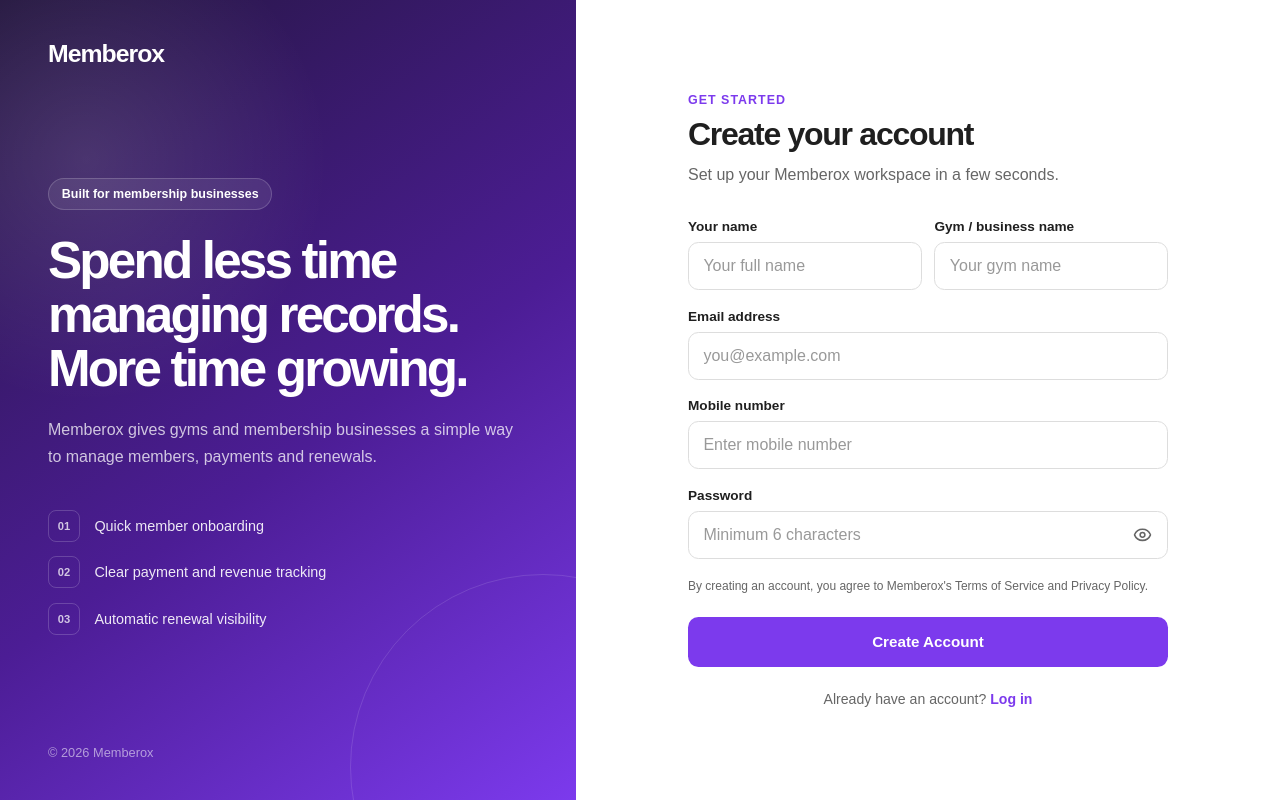
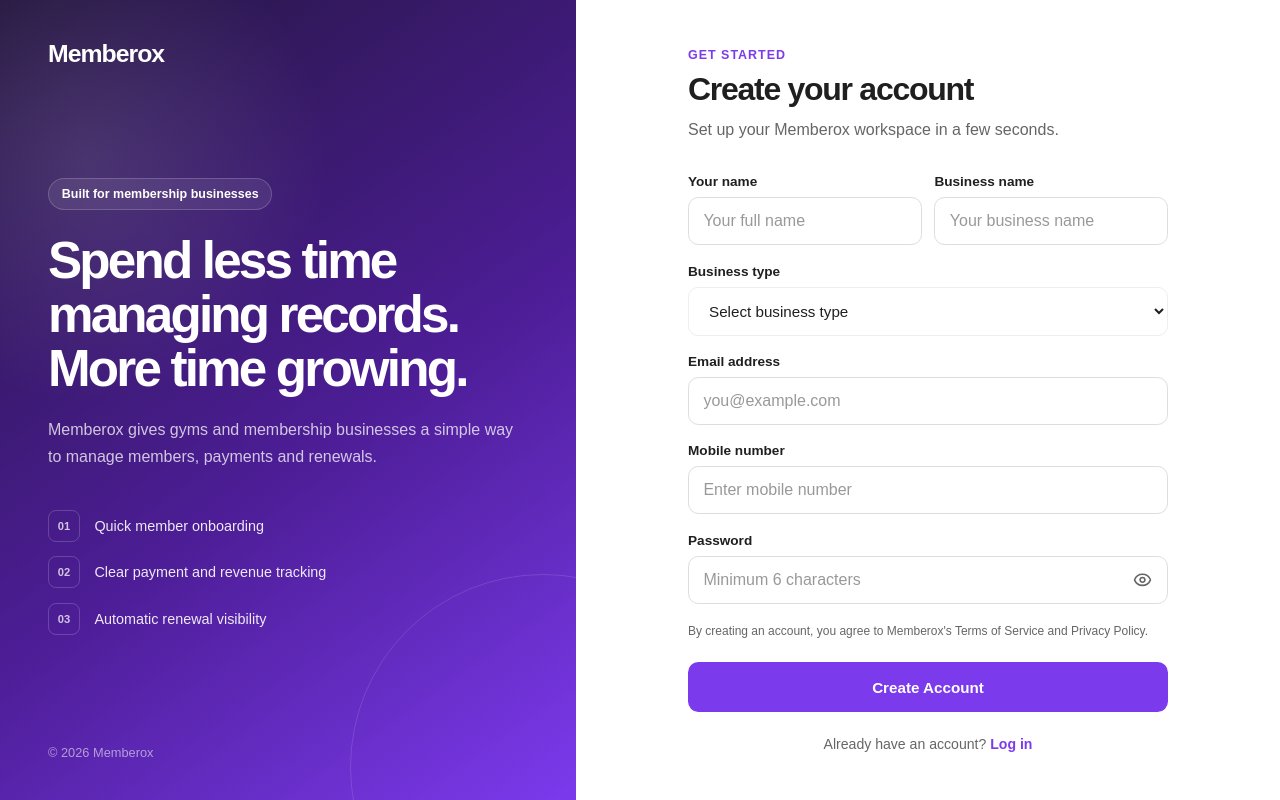
Before and after one commit to viPin-k06/Memberox, a React (Vite) app in the folder frontend/: page /signup in a window 1280 px wide. Built offline with nearby package versions, Linux system fonts and the light colour scheme; no server answers.

Commit message:
feat: implement Supabase authentication and business signup

```diff
--- a/frontend/src/pages/Auth.module.css
+++ b/frontend/src/pages/Auth.module.css
@@ -416,6 +416,37 @@
    TABLET
 ========================= */
 
+.field select {
+  width: 100%;
+  min-width: 0;
+  padding: 0.875rem 1rem;
+
+  font: inherit;
+  font-size: 0.95rem;
+
+  color: var(--text, #1f1f1f);
+  background-color: var(--white, #fff);
+
+  border: 1px solid var(--border, #ddd);
+  border-radius: 0.625rem;
+
+  cursor: pointer;
+  transition:
+    border-color 0.2s ease,
+    box-shadow 0.2s ease;
+}
+
+.field select:focus {
+  outline: none;
+  border-color: var(--primary, #7c3aed);
+  box-shadow: 0 0 0 3px rgb(124 58 237 / 12%);
+}
+
+.field select:disabled {
+  cursor: not-allowed;
+  opacity: 0.6;
+}
+
 @media (max-width: 950px) {
   .authPage {
     grid-template-columns: 1fr;
--- a/frontend/src/pages/Login.jsx
+++ b/frontend/src/pages/Login.jsx
@@ -2,6 +2,7 @@
 import { Link, useNavigate } from "react-router-dom";
 import { Eye, EyeOff } from "lucide-react";
 import styles from "./Auth.module.css";
+import { supabase } from "../lib/supabase";
 
 const Login = () => {
   const navigate = useNavigate();
@@ -10,8 +11,9 @@
   const [password, setPassword] = useState("");
   const [showPassword, setShowPassword] = useState(false);
   const [error, setError] = useState("");
+  const [loading, setLoading] = useState(false);
 
-  const submitHandler = (e) => {
+  const submitHandler = async (e) => {
     e.preventDefault();
 
     if (!email.trim() || !password.trim()) {
@@ -20,9 +22,29 @@
     }
 
     setError("");
+    setLoading(true);
 
-    // Temporary until backend authentication is connected.
-    navigate("/dashboard");
+    try {
+      const { data, error: loginError } =
+        await supabase.auth.signInWithPassword({
+          email: email.trim(),
+          password,
+        });
+
+      if (loginError) {
+        throw loginError;
+      }
+
+      if (!data.session) {
+        throw new Error("Unable to log in. Please try again.");
+      }
+
+      navigate("/dashboard", { replace: true });
+    } catch (err) {
+      setError(err.message || "Login failed. Please try again.");
+    } finally {
+      setLoading(false);
+    }
   };
 
   return (
@@ -128,14 +150,17 @@
               </button>
             </div>
 
-            <button type="submit" className={styles.submitButton}>
-              Log In
+            <button
+              type="submit"
+              className={styles.submitButton}
+              disabled={loading}
+            >
+              {loading ? "Logging in..." : "Log In"}
             </button>
           </form>
 
           <p className={styles.switchText}>
-            Don't have an account?{" "}
-            <Link to="/signup">Create an account</Link>
+            Don't have an account? <Link to="/signup">Create an account</Link>
           </p>
         </div>
       </section>
--- a/frontend/src/pages/Signup.jsx
+++ b/frontend/src/pages/Signup.jsx
@@ -1,15 +1,14 @@
 import React, { useState } from "react";
-import { Link, useNavigate } from "react-router-dom";
-import { Eye, EyeOff, Phone } from "lucide-react";
+import { Link } from "react-router-dom";
+import { Eye, EyeOff } from "lucide-react";
 import styles from "./Auth.module.css";
 import { supabase } from "../lib/supabase";
 
 const Signup = () => {
-  const navigate = useNavigate();
-
   const [formData, setFormData] = useState({
     ownerName: "",
-    gymName: "",
+    businessName: "",
+    businessType: "",
     email: "",
     mobile: "",
     password: "",
@@ -32,11 +31,13 @@
   const submitHandler = async (e) => {
     e.preventDefault();
 
-    const { ownerName, gymName, email, mobile, password } = formData;
+    const { ownerName, businessName, businessType, email, mobile, password } =
+      formData;
 
     if (
       !ownerName.trim() ||
-      !gymName.trim() ||
+      !businessName.trim() ||
+      !businessType.trim() ||
       !email.trim() ||
       !mobile.trim() ||
       !password.trim()
@@ -66,11 +67,20 @@
         options: {
           data: {
             full_name: ownerName.trim(),
-            business_name: gymName.trim(),
+            business_name: businessName.trim(),
+            organization_type: businessType,
             phone: mobile.trim(),
           },
         },
       });
+
+      console.log("Signup result:", {
+        userId: data?.user?.id,
+        identities: data?.user?.identities,
+        hasSession: Boolean(data?.session),
+        error: signupError?.message,
+      });
+
       if (signupError) {
         throw signupError;
       }
@@ -163,17 +173,36 @@
               </label>
 
               <label className={styles.field}>
-                <span>Gym / business name</span>
+                <span>Business name</span>
 
                 <input
                   type="text"
-                  name="gymName"
-                  placeholder="Your gym name"
-                  value={formData.gymName}
+                  name="businessName"
+                  placeholder="Your business name"
+                  value={formData.businessName}
                   onChange={inputHandler}
                 />
               </label>
             </div>
+
+            <label className={styles.field}>
+              <span>Business type</span>
+
+              <select
+                name="businessType"
+                value={formData.businessType}
+                onChange={inputHandler}
+                required
+              >
+                <option value="">Select business type</option>
+                <option value="gym">Gym / Fitness Center</option>
+                <option value="yoga">Yoga / Pilates Studio</option>
+                <option value="swimming">Swimming Academy</option>
+                <option value="dance">Dance Academy</option>
+                <option value="martial_arts">Martial Arts Academy</option>
+                <option value="other">Other</option>
+              </select>
+            </label>
 
             <label className={styles.field}>
               <span>Email address</span>
```
